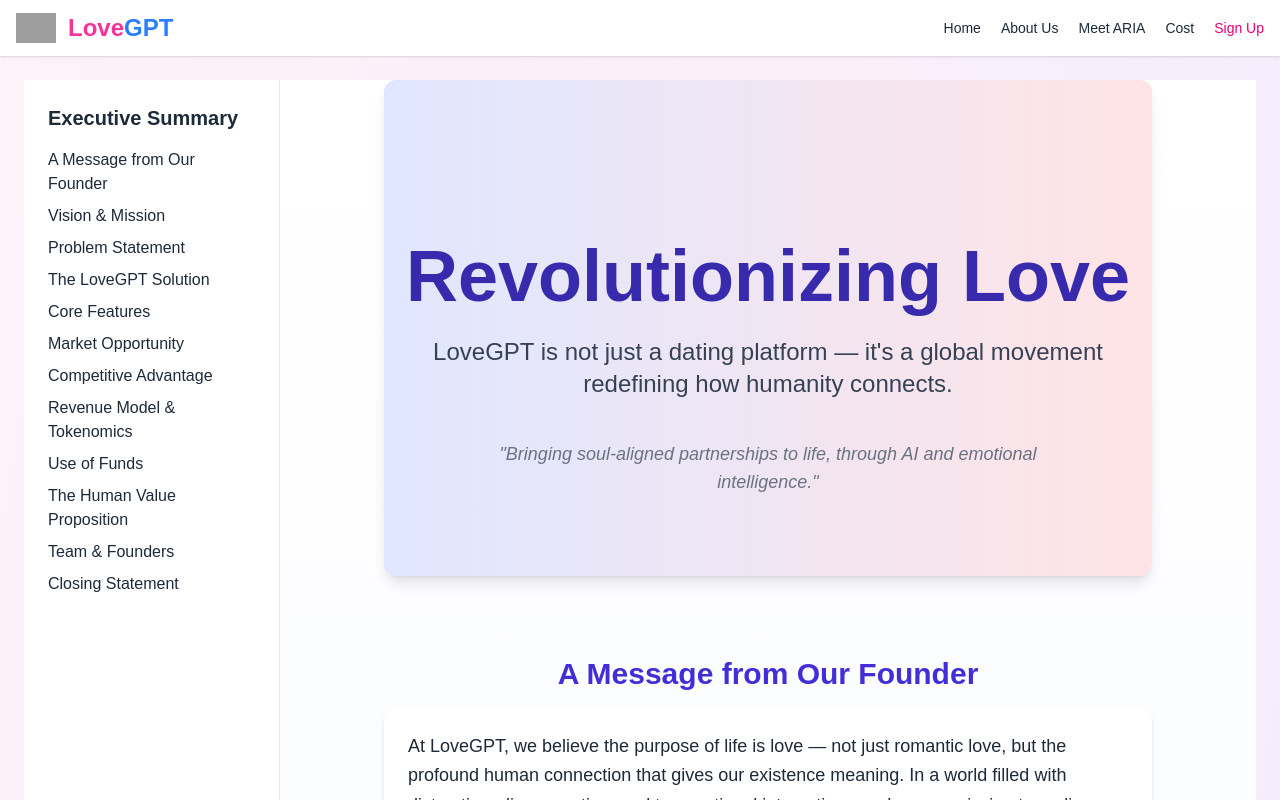
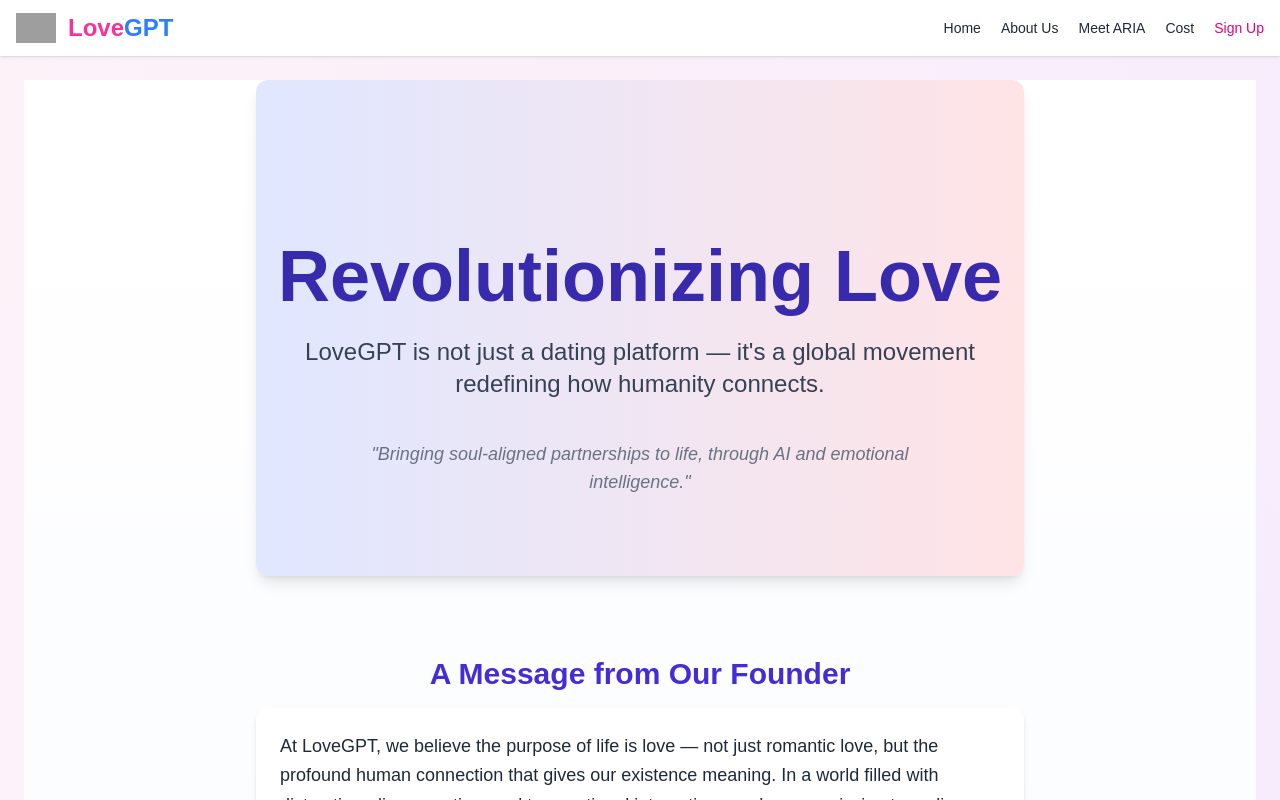
Before and after one commit to erfanidmd11/LoveGPT-web, a Next.js app: page /investors in a window 1280 px wide. Shown: the top 800 px of the page. Built offline with nearby package versions, Linux system fonts and the light colour scheme; grey boxes are pictures that could not be loaded.

Commit message:
Finalize Investors page layout, restore content, and link Executive Summary CTA

```diff
--- a/pages/investors.tsx
+++ b/pages/investors.tsx
@@ -39,27 +39,6 @@ export default function Investors() {
   return (
     <MainLayout>
       <div className="flex flex-col md:flex-row bg-gradient-to-b from-white to-indigo-100 text-gray-800 font-sans">
-        {/* Sidebar (hidden on mobile) */}
-        <aside className="hidden md:block w-64 p-6 sticky top-0 h-screen overflow-y-auto bg-white border-r border-gray-200">
-          <h2 className="text-xl font-semibold mb-4">Executive Summary</h2>
-          <ul className="space-y-2 text-base">
-            {sections.map((section, idx) => (
-              <li key={idx}>
-                <a
-                  href={`#section-${idx}`}
-                  className="hover:text-indigo-600 transition-all duration-300"
-                  onClick={(e) => {
-                    e.preventDefault();
-                    const target = document.getElementById(`section-${idx}`);
-                    if (target) target.scrollIntoView({ behavior: "smooth" });
-                  }}
-                >
-                  {section}
-                </a>
-              </li>
-            ))}
-          </ul>
-        </aside>
 
         {/* Main Content */}
         <main className="flex-1 px-6 md:px-16 pt-0 space-y-20 max-w-4xl mx-auto">
```
